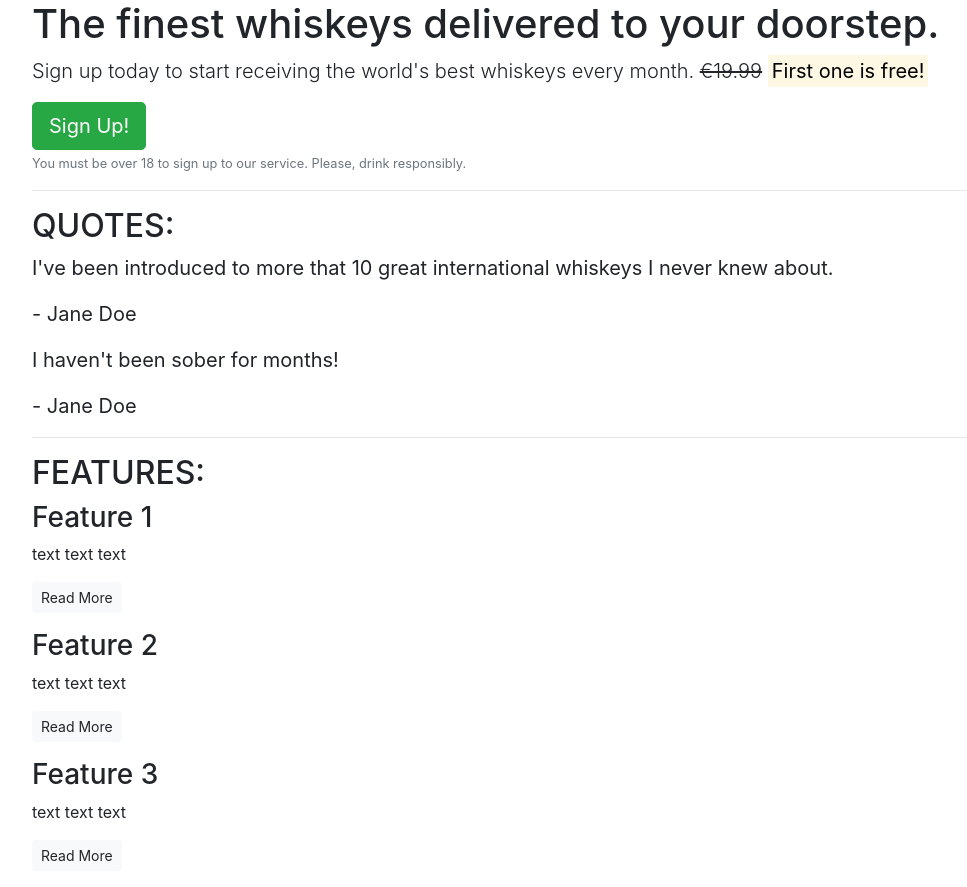
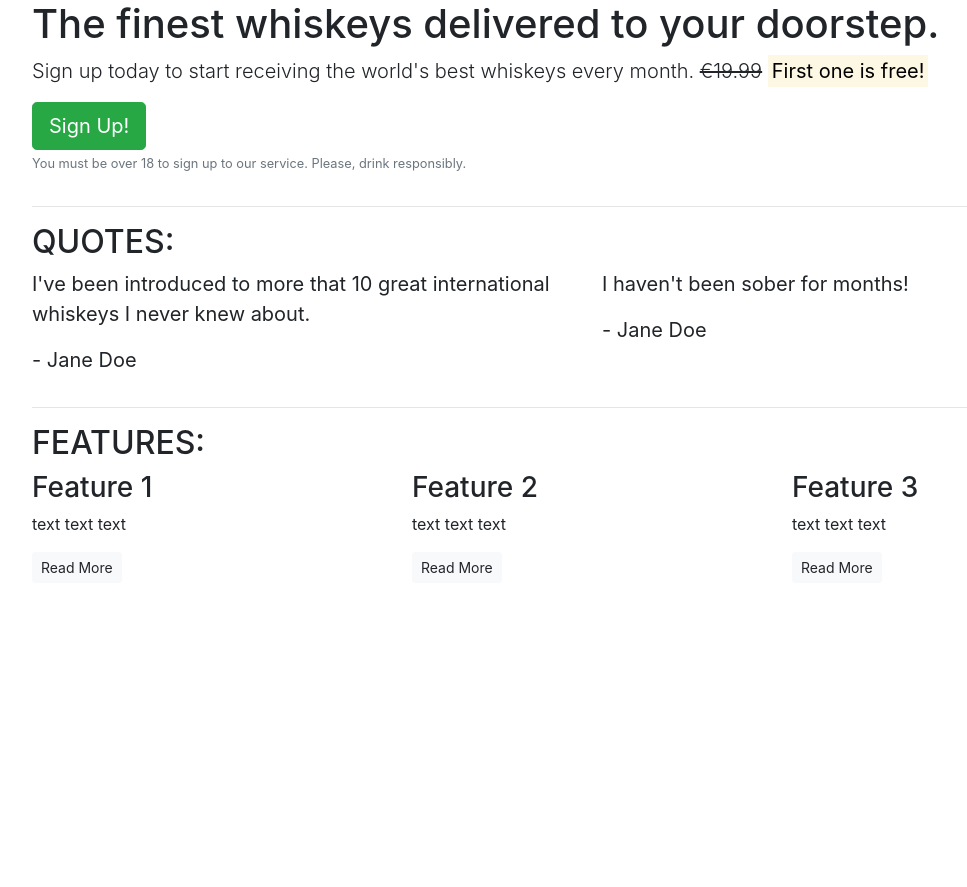
Before and after one commit to EllyC20/Whiskey-drop, a plain HTML site: page index.html in a window 1280 px wide. Shown: the whole page, without its empty margins (53-1020 px from the left). After the commit the page ends 800 px from the top, so only its background shows below. Drawn offline with nearby package versions, Linux system fonts and the light colour scheme.

Commit message:
Add grid to content

```diff
--- a/index.html
+++ b/index.html
@@ -15,27 +15,42 @@
 <body>
 	<article class="container">
 		<!-- Callout -->
+		<div class="row">
+			<div class="col-12">
 				<section class="callout">
 					<h1>The finest whiskeys delivered to your doorstep.</h1>
 					<p class="lead">Sign up today to start receiving the world's best whiskeys every month.
 						<s>€19.99</s> <strong><mark>First one is free!</mark></strong></p>
 					<button class="btn btn-success btn-lg">Sign Up!</button>
-    <p class="text-muted"><small>You must be over 18 to sign up to our service. Please, drink responsibly.</small></p>
+					<p class="text-muted">
+						<small>You must be over 18 to sign up to our service. Please, drink responsibly.</small></p>
 				</section>
+			</div>
+		</div>
 		<!-- /.callout -->
 		<hr>
 
 		<!-- Quotes -->
-    <section class="blockquote">
+		<section class="quotes">
+			<div class="row">
+				<div class="col-12">
 					<h2 class="text-uppercase">Quotes:</h2>
-    <blockquote class="quote">
+				</div>
+			</div>
+			<div class="row">
+				<div class="col-12 col-md-6">
+					<blockquote class="blockquote">
 						<p>I've been introduced to more that 10 great international whiskeys I never knew about.</p>
 						<p>- Jane Doe</p>
 					</blockquote>
+				</div>
+				<div class="col-12 col-md-6">
 					<blockquote class="blockquote">
 						<p>I haven't been sober for months!</p>
 						<p>- Jane Doe</p>
 					</blockquote>
+				</div>
+			</div>
 		</section>
 
 		<!-- /.quotes -->
@@ -43,26 +58,34 @@
 
 		<!-- Features -->
 		<section class="features">
+			<div class="row">
+				<div class="col-12">
 					<h2 class="text-uppercase">Features:</h2>
+				</div>
+			</div>
+			<div class="row">
+				<div class="col-12 col-md-6 col-lg-4">
 					<div class="feature">
 						<h3>Feature 1</h3>
 						<p>text text text</p>
 						<p><a class="btn btn-sm btn-light" href="">Read More</a></p>
 					</div>
-
-
+				</div>
+				<div class="col-12 col-md-6 col-lg-4">
 					<div class="feature">
 						<h3>Feature 2</h3>
 						<p>text text text</p>
 						<p><a class="btn btn-sm btn-light" href="">Read More</a></p>
 					</div>
-
+				</div>
+				<div class="col-12 d-md-none d-lg-block col-lg-4">
 					<div class="feature">
 						<h3>Feature 3</h3>
 						<p>text text text</p>
 						<p><a class="btn btn-sm btn-light" href="">Read More</a></p>
 					</div>
-
+				</div>
+			</div>
 		</section>
 	</article>
 </body>
```
Lines whose indentation alone changed are shown as unchanged.
